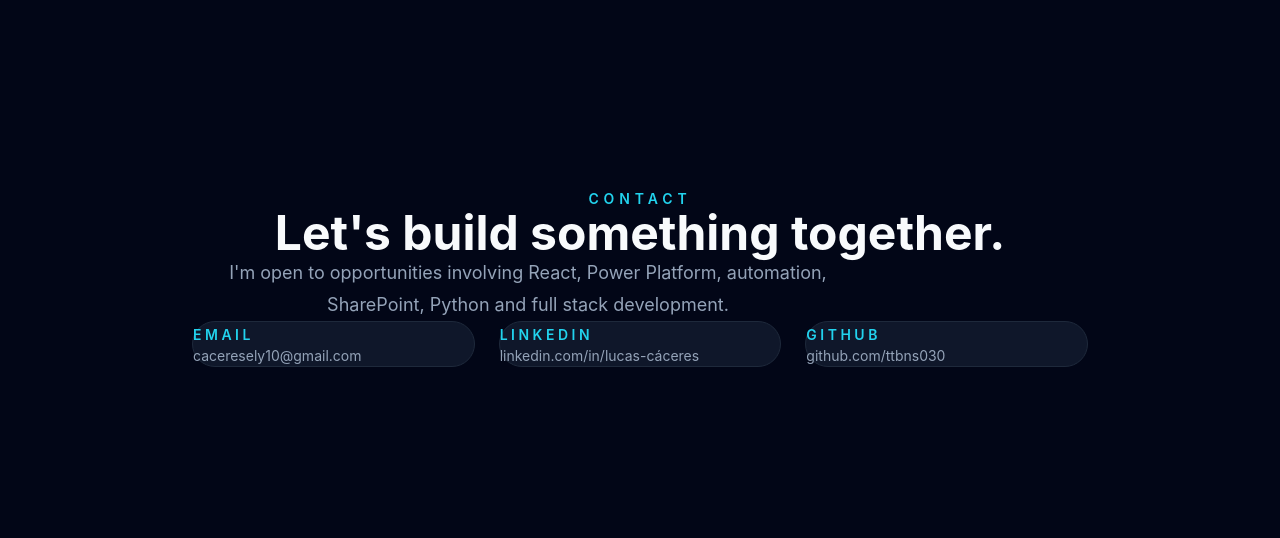
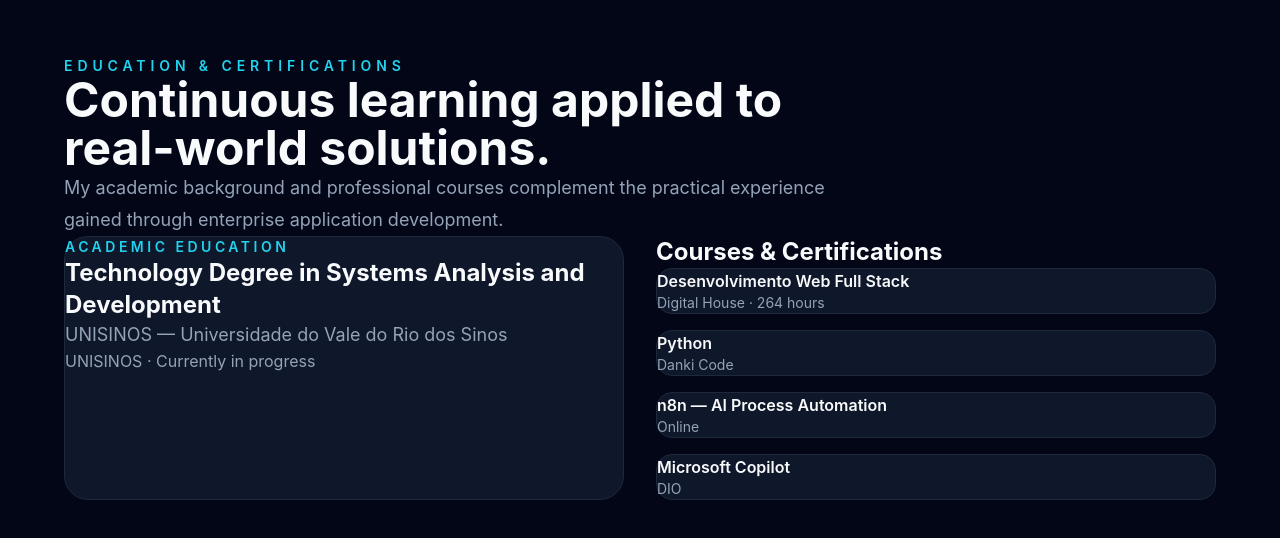
Before and after one commit to CaceresEly/Portifolio, a React (Vite) app: page / in a window 1280 px wide. Shown: the part 4122-4660 px from the top of the page. Built offline with nearby package versions, Linux system fonts and the light colour scheme.

Commit message:
feat: add education and certifications section

```diff
--- a/src/app/App.tsx
+++ b/src/app/App.tsx
@@ -1,6 +1,7 @@
 import { Navbar } from '../components/layout/navbar';
 import { AboutSection } from '../components/sections/about_section';
 import { ContactSection } from '../components/sections/contact_section';
+import { EducationSection } from '../components/sections/education_section';
 import { ExperienceSection } from '../components/sections/experience_section';
 import { ExpertiseSection } from '../components/sections/expertise_section';
 import { HeroSection } from '../components/sections/hero_section';
@@ -17,6 +18,7 @@ function App() {
         <ExpertiseSection />
         <ProjectsSection />
         <ExperienceSection />
+        <EducationSection />
         <ContactSection />
       </main>
     </>
--- /dev/null
+++ b/src/components/sections/education_section.tsx
@@ -0,0 +1,124 @@
+import { useTranslation } from 'react-i18next';
+
+const certifications = [
+  {
+    name: 'Desenvolvimento Web Full Stack',
+    institution: 'Digital House',
+    details: '264 hours',
+  },
+  {
+    name: 'Python',
+    institution: 'Danki Code',
+    details: '',
+  },
+  {
+    name: 'n8n — AI Process Automation',
+    institution: 'Online',
+    details: '',
+  },
+  {
+    name: 'Microsoft Copilot',
+    institution: 'DIO',
+    details: '',
+  },
+];
+
+function EducationSection() {
+  const { t } = useTranslation();
+
+  return (
+    <section
+      id="education"
+      className="flex min-h-screen items-center justify-center px-6 py-24"
+    >
+      <div className="mx-auto w-full max-w-6xl">
+        <p
+          className="mb-4 text-sm font-semibold uppercase tracking-[0.35em]"
+          style={{ color: 'var(--color-primary)' }}
+        >
+          {t('education.eyebrow')}
+        </p>
+
+        <h2 className="max-w-3xl text-4xl font-bold md:text-5xl">
+          {t('education.title')}
+        </h2>
+
+        <p
+          className="mt-6 max-w-3xl text-lg leading-8"
+          style={{ color: 'var(--color-text-muted)' }}
+        >
+          {t('education.description')}
+        </p>
+
+        <div className="mt-14 grid gap-8 md:grid-cols-2">
+          <article
+            className="rounded-3xl border p-8"
+            style={{
+              background: 'var(--color-surface)',
+              borderColor: 'var(--color-border)',
+            }}
+          >
+            <p
+              className="text-sm font-semibold uppercase tracking-[0.25em]"
+              style={{ color: 'var(--color-primary)' }}
+            >
+              {t('education.degreeLabel')}
+            </p>
+
+            <h3 className="mt-5 text-2xl font-bold">
+              {t('education.degree')}
+            </h3>
+
+            <p
+              className="mt-4 text-lg"
+              style={{ color: 'var(--color-text-muted)' }}
+            >
+              UNISINOS — Universidade do Vale do Rio dos Sinos
+            </p>
+
+            <p
+              className="mt-3"
+              style={{ color: 'var(--color-text-muted)' }}
+            >
+              {t('education.degreeStatus')}
+            </p>
+          </article>
+
+          <div>
+            <h3 className="text-2xl font-bold">
+              {t('education.certificationsTitle')}
+            </h3>
+
+            <div className="mt-6 grid gap-4">
+              {certifications.map((certification) => (
+                <article
+                  key={certification.name}
+                  className="rounded-2xl border p-5"
+                  style={{
+                    background: 'var(--color-surface)',
+                    borderColor: 'var(--color-border)',
+                  }}
+                >
+                  <h4 className="font-semibold">{certification.name}</h4>
+
+                  <p
+                    className="mt-2 text-sm"
+                    style={{ color: 'var(--color-text-muted)' }}
+                  >
+                    {certification.institution}
+
+                    {certification.details
+                      ? ` · ${certification.details}`
+                      : ''}
+                  </p>
+                </article>
+              ))}
+            </div>
+          </div>
+        </div>
+      </div>
+    </section>
+  );
+}
+
+export { EducationSection };
--- a/src/locales/en.json
+++ b/src/locales/en.json
@@ -73,6 +73,17 @@
     "highlight4": "Created HR request management systems with automated email summaries.",
     "highlight5": "Automated IBM Notes to SharePoint document migration using Python and Power Automate."
   },
+
+  "education": {
+  "eyebrow": "Education & Certifications",
+  "title": "Continuous learning applied to real-world solutions.",
+  "description": "My academic background and professional courses complement the practical experience gained through enterprise application development.",
+  "degreeLabel": "Academic Education",
+  "degree": "Technology Degree in Systems Analysis and Development",
+  "degreeStatus": "UNISINOS · Currently in progress",
+  "certificationsTitle": "Courses & Certifications"
+ },
+
   "contact": {
     "eyebrow": "Contact",
     "title": "Let's build something together.",
--- a/src/locales/pt_br.json
+++ b/src/locales/pt_br.json
@@ -73,6 +73,17 @@
     "highlight4": "Criação de sistemas de gerenciamento de solicitações de RH com resumos automáticos por e-mail.",
     "highlight5": "Automação da migração de documentos do IBM Notes para o SharePoint utilizando Python e Power Automate."
   },
+
+  "education": {
+  "eyebrow": "Formação e Certificações",
+  "title": "Aprendizado contínuo aplicado a soluções reais.",
+  "description": "Minha formação acadêmica e meus cursos profissionais complementam a experiência prática adquirida no desenvolvimento de aplicações corporativas.",
+  "degreeLabel": "Formação Acadêmica",
+  "degree": "Tecnólogo em Análise e Desenvolvimento de Sistemas",
+  "degreeStatus": "UNISINOS · Em andamento",
+  "certificationsTitle": "Cursos e Certificações"
+ },
+
   "contact": {
     "eyebrow": "Contato",
     "title": "Vamos construir algo juntos.",
```
